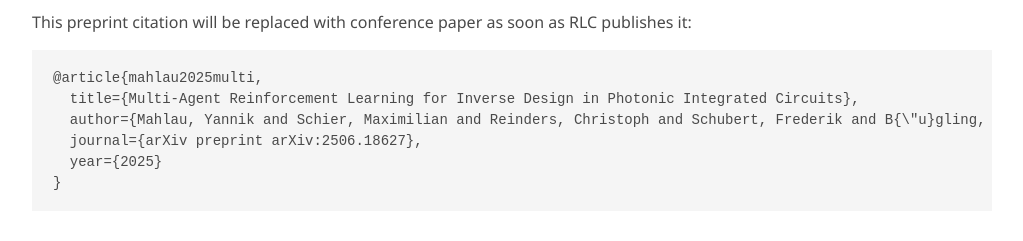
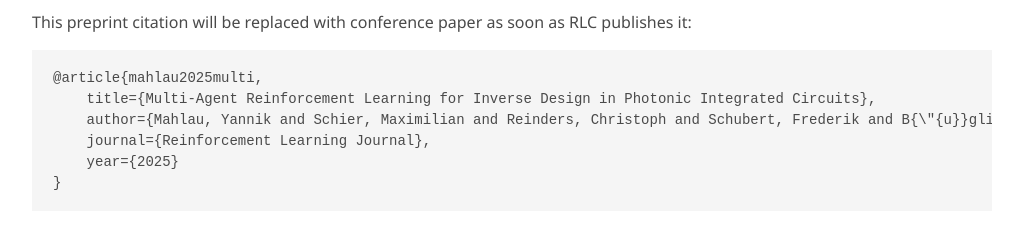
Before and after one commit to ymahlau/marl_for_inverse_design, a plain HTML site: page index.html in a window 1280 px wide. Shown: the part 3086-3327 px from the top of the page, without its empty margins (128-1151 px from the left). Drawn offline with nearby package versions, Linux system fonts and the light colour scheme; some icons are missing; a web font is replaced by a local one.

Commit message:
added bibtex citation from RLC

```diff
--- a/index.html
+++ b/index.html
@@ -212,10 +212,10 @@
       <p>This preprint citation will be replaced with conference paper as soon as RLC publishes it:</p>
       <pre>
 <code>@article{mahlau2025multi,
-  title={Multi-Agent Reinforcement Learning for Inverse Design in Photonic Integrated Circuits},
-  author={Mahlau, Yannik and Schier, Maximilian and Reinders, Christoph and Schubert, Frederik and B{\"u}gling, Marco and Rosenhahn, Bodo},
-  journal={arXiv preprint arXiv:2506.18627},
-  year={2025}
+    title={Multi-Agent Reinforcement Learning for Inverse Design in Photonic Integrated Circuits},
+    author={Mahlau, Yannik and Schier, Maximilian and Reinders, Christoph and Schubert, Frederik and B{\"{u}}gling, Marco and Rosenhahn, Bodo},
+    journal={Reinforcement Learning Journal},
+    year={2025}
 }</code></pre>
     </div>
 </section>
```
